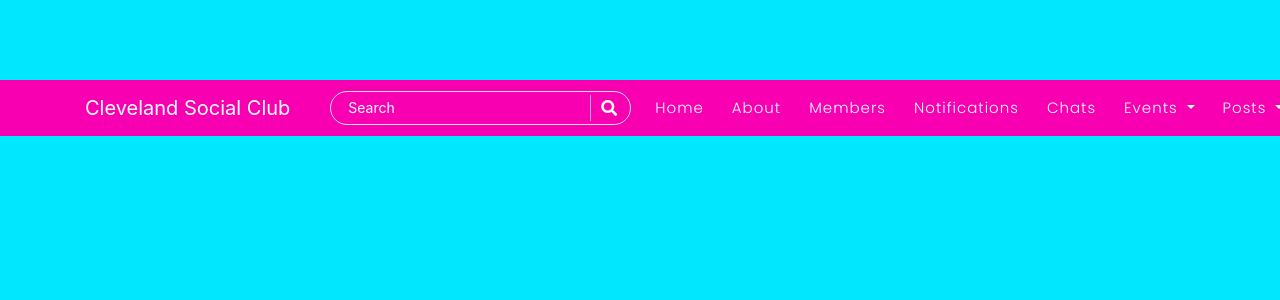
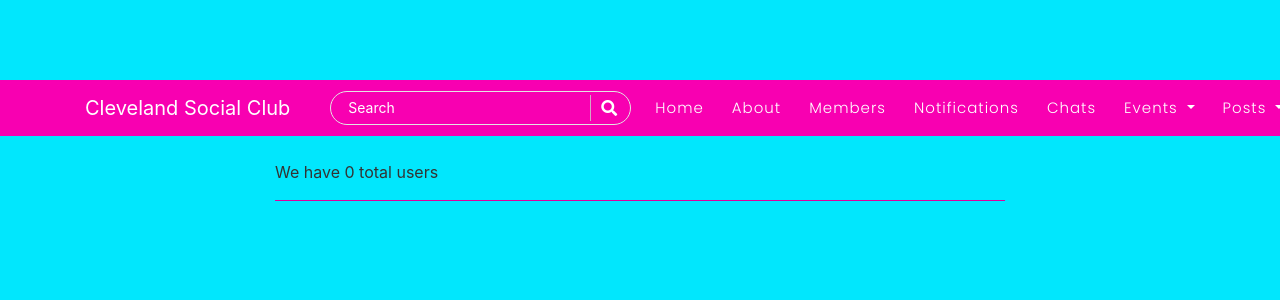
Before and after one commit to Ronik22/Django_Social_Network_App, a Django app: page /user/all/ in a window 1280 px wide; the page is wider, and only the part inside the window is pictured. Shown: the top 300 px of that part. Run offline with Django 3.2, Linux system fonts and the light colour scheme; the visitor is signed in with stand-in values (Sample User, id 1); data comes from the database, SQL or seed files in the repository; data that the repository does not hold is empty; some libraries are stand-ins or nearby versions.

Commit message:
Add users count to members page

```diff
--- a/users/templates/users/all_profiles.html
+++ b/users/templates/users/all_profiles.html
@@ -5,6 +5,9 @@
 {% block content %}
 
 <div class="col-md-8 m-auto">
+    <br>
+    <p>We have {{ profiles|length }} total users</p>
+    <hr color=#F800B1>
 
     {% for profile in profiles %}
     <div class="card">
```
